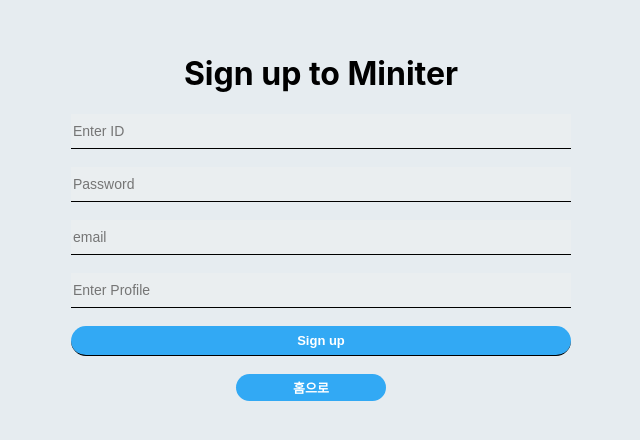
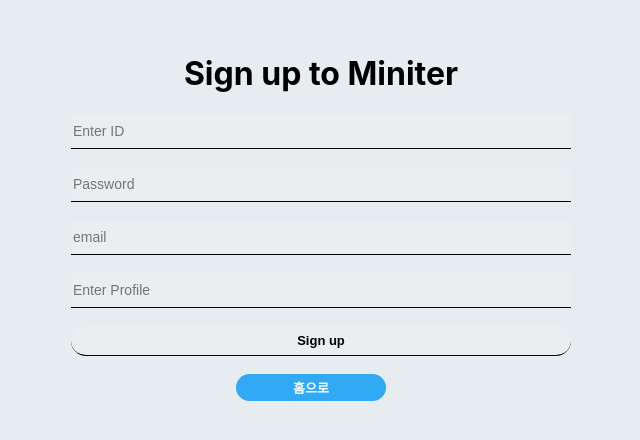
Before and after one commit to Georgee-lee/miniter, a React (Create React App) app: page /signup in a window 1280 px wide. Shown: the part 156-596 px from the top of the page, without its empty margins (319-959 px from the left). Built offline with nearby package versions, Linux system fonts and the light colour scheme.

Commit message:
change btn color by state

```diff
--- a/src/pages/Signup/Signup.css
+++ b/src/pages/Signup/Signup.css
@@ -32,7 +32,9 @@ input {
 
   margin-top: 5px;
   font-weight: bold;
+}
 
+.active {
   cursor: pointer;
   color: white;
   background-color: rgb(50, 169, 244);
--- a/src/pages/Signup/Signup.js
+++ b/src/pages/Signup/Signup.js
@@ -22,7 +22,19 @@ class Signup extends React.Component {
     });
   }
 
-  handleClick = (e) => {
+  isFilled = () => {
+    if(this.state.user_id.length >= 6 &&
+       this.state.user_pw.length >= 6 &&
+       this.state.profile.length >= 4 &&
+       this.state.email)
+    {
+      return true;
+    } else {
+      return false;
+    }
+  }
+
+  handleSignUp = (e) => {
     e.preventDefault();
 
     const newUser = {
@@ -56,7 +68,7 @@ class Signup extends React.Component {
         <Input type="password" placeholder="Password" name="user_pw" value={this.state.user_pw} className="user-pw" onChange={(e) => this.handleInput(e)}/>
         <Input type="text" placeholder="email" name="email" value={this.state.email} className="user-pw-check" onChange={(e) => this.handleInput(e)}/>
         <Input type="text" placeholder="Enter Profile" name="profile" value={this.state.profile} className="user-profile" onChange={(e) => this.handleInput(e)}/>
-        <Input type="submit" className="signup-btn" value="Sign up" onClick={this.handleClick} />
+        <Input type="submit" className={this.isFilled() ? "signup-btn active" : "signup-btn"} value="Sign up" onClick={this.handleSignUp} />
         <p className="alert"></p>
 
         <div>
```
